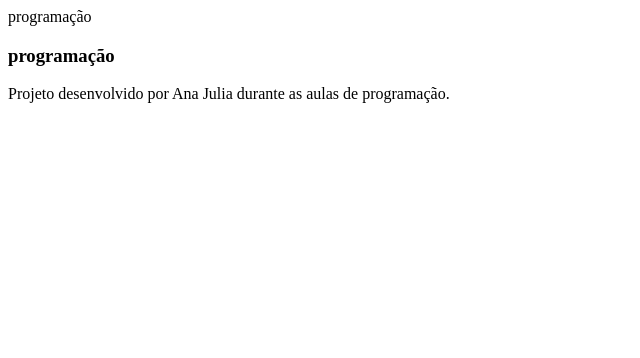
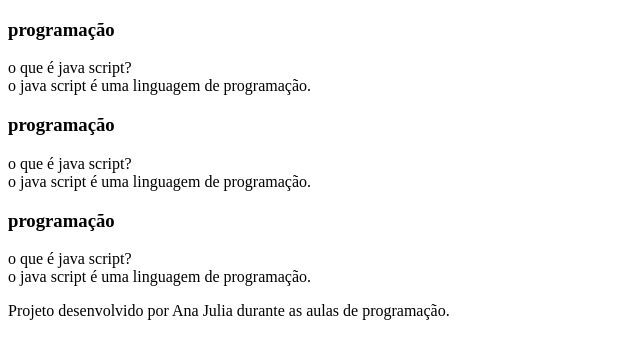
Before and after one commit to anajuhgavronski/flashcard-2-ano-JMP, a plain HTML site: page index.html in a window 1280 px wide. Shown: the whole page, without its empty margins (0-640 px from the left). Drawn offline with Linux system fonts and the light colour scheme.

Commit message:
cartões

```diff
--- a/index.html
+++ b/index.html
@@ -9,16 +9,39 @@
     <main>
         <section id="container">
             <article class="cartao">
-                    <div class="cartao__conteudo"
-<h1> programação </h1>
-<div>
-
-</div>
+                <div class="cartao__conteudo">
                     <h1> programação </h1>
-
+                    <div class="cartao__conteudo__pergunta">
+                        o que é java script?
+                    </div>
+                    <div class="cartao__conteudo__resposta">
+                      o java script é uma linguagem de programação.
+                    </div>
+                </div>
+            </article>
+            <article class="cartao">
+                <div class="cartao__conteudo">
+                    <h1> programação </h1>
+                    <div class="cartao__conteudo__pergunta">
+                        o que é java script?
+                    </div>
+                    <div class="cartao__conteudo__resposta">
+                      o java script é uma linguagem de programação.
+                    </div>
+                </div>
+            </article>
+            <article class="cartao">
+                <div class="cartao__conteudo">
+                    <h1> programação </h1>
+                    <div class="cartao__conteudo__pergunta">
+                        o que é java script?
+                    </div>
+                    <div class="cartao__conteudo__resposta">
+                      o java script é uma linguagem de programação.
+                    </div>
+                </div>
             </article>
         </section>
-
     </main>
     <footer>
         <p>Projeto desenvolvido por Ana Julia durante as aulas de programação.</p>
```
